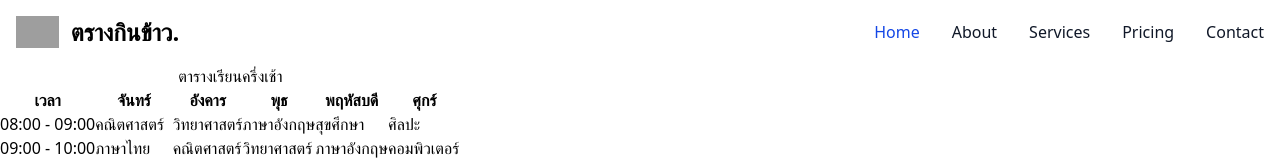
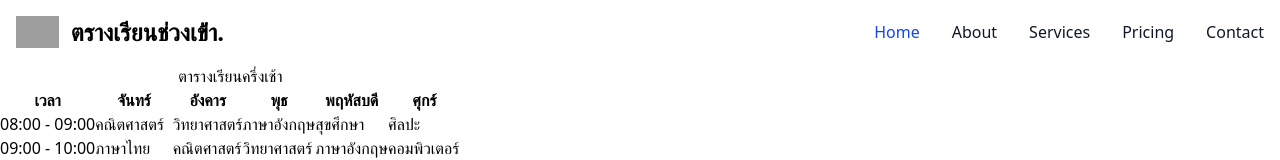
Before and after one commit to Mrkleenn/gitlab_Kleen, a plain HTML site: page home.html in a window 1280 px wide. Shown: the top 160 px of the page. Drawn offline with nearby package versions, Linux system fonts and the light colour scheme; grey boxes are pictures that could not be loaded.

Commit message:
ส่วนหัว ตรางเรียนช่วงเช้า

```diff
--- a/home.html
+++ b/home.html
@@ -11,7 +11,7 @@
   <div class="max-w-screen-xl flex flex-wrap items-center justify-between mx-auto p-4">
     <a href="/" class="flex items-center space-x-3 rtl:space-x-reverse">
         <img src="https://encrypted-tbn0.gstatic.com/images?q=tbn:ANd9GcQEMKLRciWhDFUdFFhkCkgV-r-uVfqCPuA47A&s" class="h-8" alt="Flowbite Logo" />
-        <span class="self-center text-2xl font-semibold whitespace-nowrap dark:text-white">ตรางกินข้าว. </span>
+        <span class="self-center text-2xl font-semibold whitespace-nowrap dark:text-white">ตรางเรียนช่วงเข้่า. </span>
     </a>
     <button data-collapse-toggle="navbar-default" type="button" class="inline-flex items-center p-2 w-10 h-10 justify-center text-sm text-gray-500 rounded-lg md:hidden hover:bg-gray-100 focus:outline-none focus:ring-2 focus:ring-gray-200 dark:text-gray-400 dark:hover:bg-gray-700 dark:focus:ring-gray-600" aria-controls="navbar-default" aria-expanded="false">
         <span class="sr-only">Open main menu</span>
```
